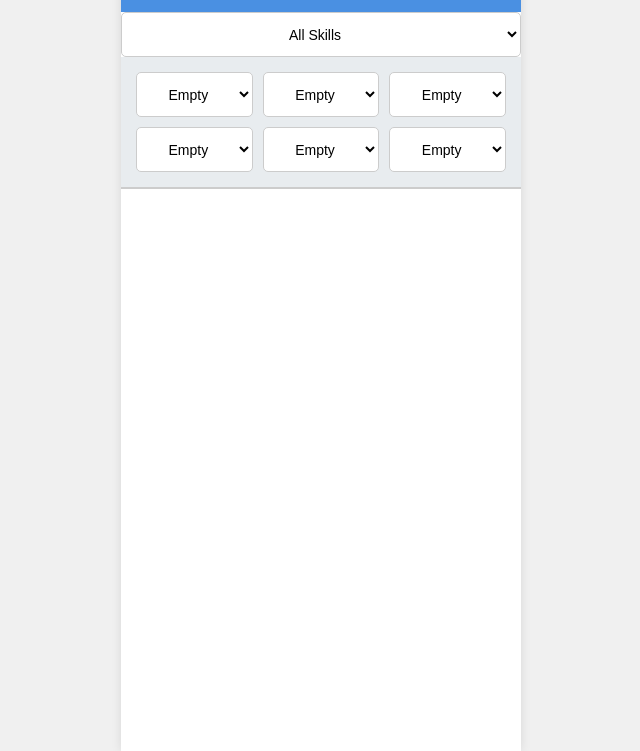
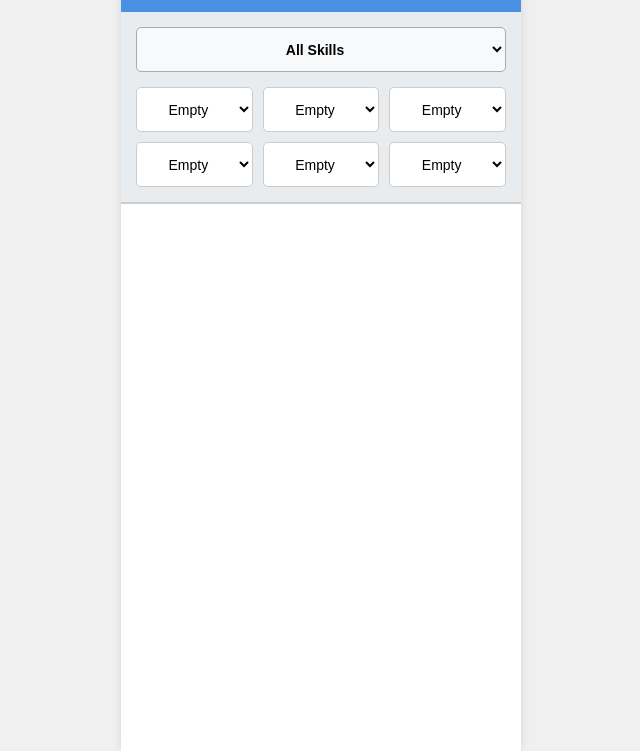
Before and after one commit to chichibooxd/rf4s-recipe-viewer, a plain HTML site: page index.html in a window 1280 px wide. Shown: the part 49-800 px from the top of the page, without its empty margins (319-959 px from the left). Drawn offline with Linux system fonts and the light colour scheme.

Commit message:
Update style.css

```diff
--- a/style.css
+++ b/style.css
@@ -30,6 +30,10 @@ header {
 }
 header button { background: rgba(255,255,255,0.2); border: none; color: white; padding: 8px 12px; border-radius: 5px; cursor: pointer; }
 
+/* New Filter Bar */
+.filter-bar { padding: 15px 15px 0 15px; background: #e8ecef; }
+#skill-filter { font-weight: bold; background-color: #f8f9fa; border: 1px solid #aaa; }
+
 .matrix-container { padding: 15px; background: #e8ecef; border-bottom: 2px solid #ccc; }
 .grid-2x3 { display: grid; grid-template-columns: repeat(3, 1fr); grid-template-rows: repeat(2, 1fr); gap: 10px; }
 
```
